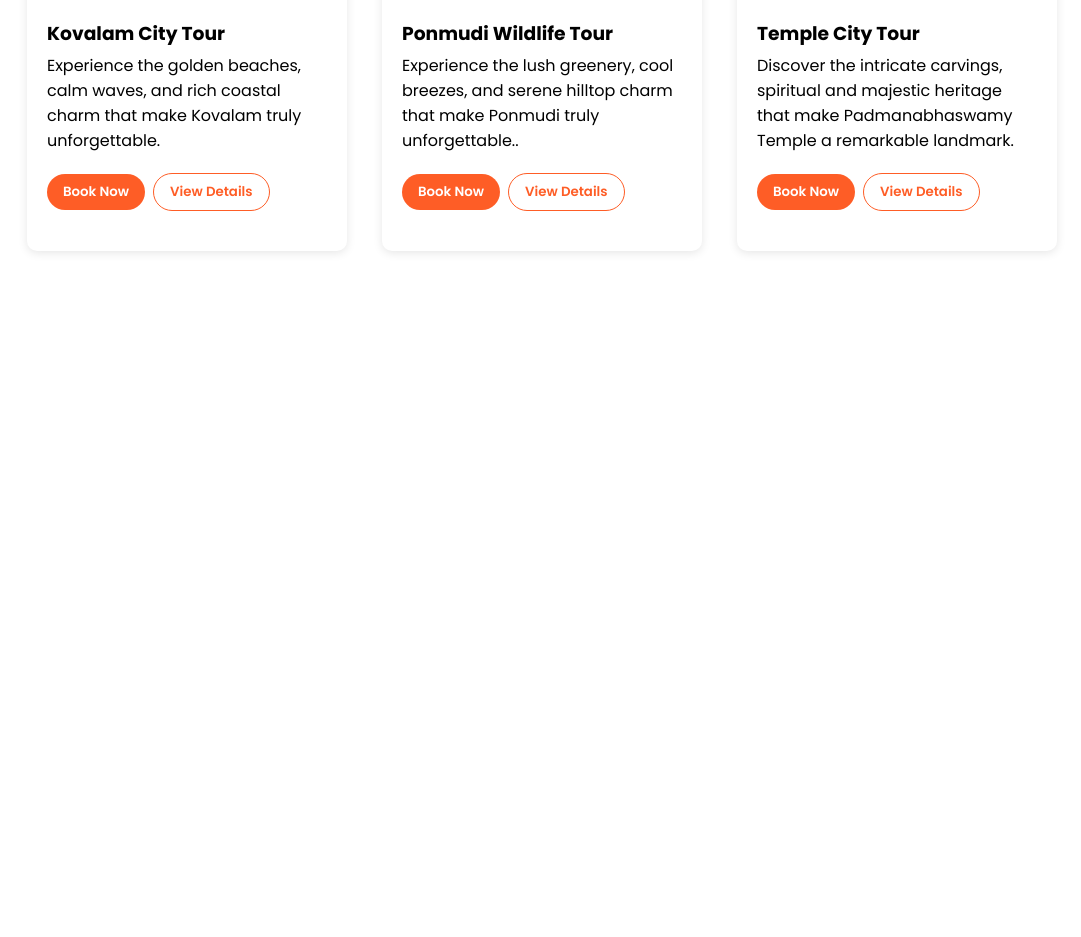
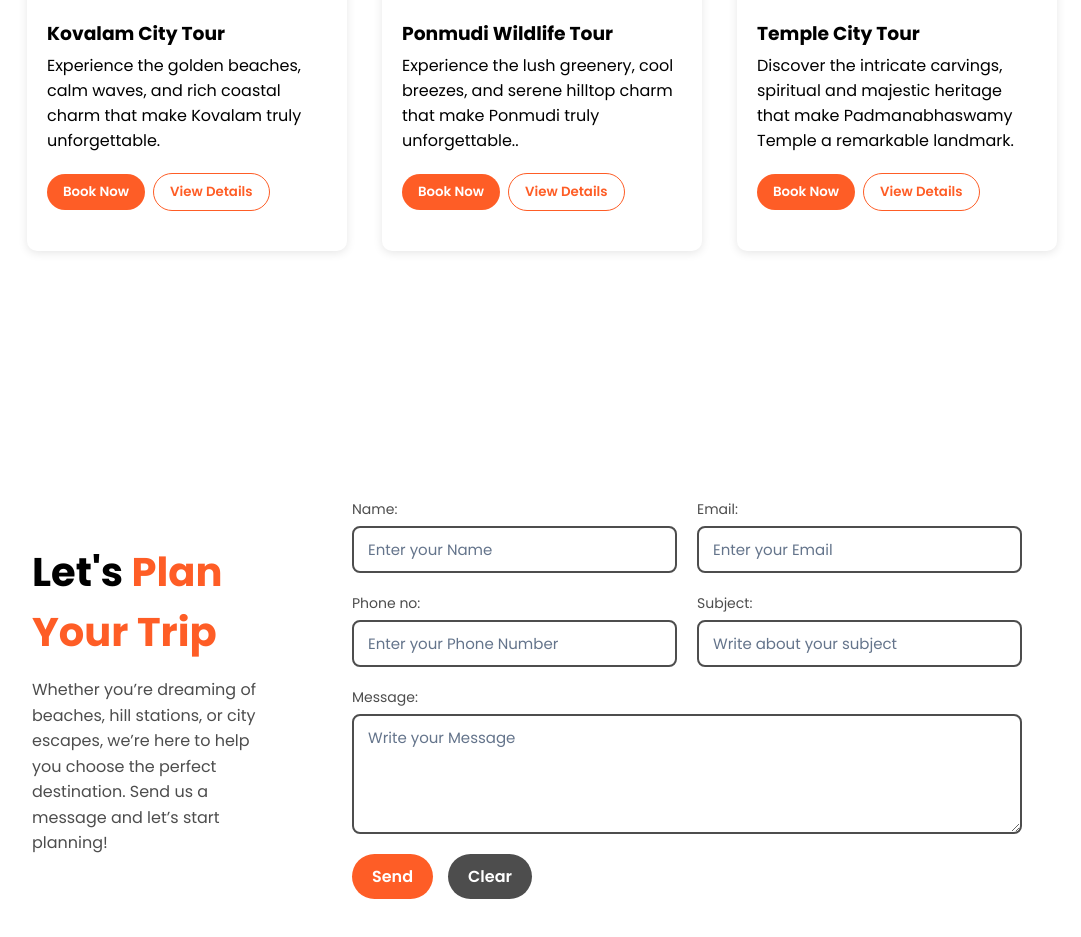
Before and after one commit to Karthik9633/Travel_Webpage, a plain HTML site: page index.html in a window 1280 px wide. Shown: the part 2657-3594 px from the top of the page, without its empty margins (98-1179 px from the left). Before the commit the page ends 2956 px from the top, so only its background shows below. Drawn offline with Linux system fonts and the light colour scheme.

Commit message:
contact section and css where added i am exicted to add a footer section

```diff
--- a/css/style.css
+++ b/css/style.css
@@ -105,7 +105,7 @@ section {
     max-width: 2000px;
     margin: auto;
     position: relative;
-    scroll-margin: 80px;
+    scroll-margin: 55px;
 }
 
 .title span {
@@ -362,3 +362,106 @@ section {
     color: var(--color-primary);
     border: solid 1px var(--color-primary);
 }
+
+/* contact section css code */
+
+#contact {
+    display: flex;
+    justify-content: center;
+    align-items: center;
+    min-height: 100vh;
+    padding: 40px;
+}
+
+.contact-container {
+    display: flex;
+    gap: 60px;
+    max-width: 1100px;
+    width: 100%;
+}
+
+.contact-left {
+    display: flex;
+    flex-direction: column;
+    justify-content: center;
+}
+
+#contact .contact-left h2 {
+    font-size: 40px;
+    font-weight: 700;
+    margin-bottom: 15px;
+}
+
+.contact-left p {
+    font-size: 16px;
+    color: var(--color-gray);
+    line-height: 1.6;
+}
+
+.contact-right {
+    padding: 30px;
+    border-radius: 16px;
+}
+
+form {
+    display: flex;
+    flex-direction: column;
+    gap: 20px;
+}
+
+.row {
+    display: flex;
+    gap: 20px;
+}
+
+.group {
+    display: flex;
+    flex-direction: column;
+}
+
+label {
+    font-size: 14px;
+    color: var(--color-gray);
+    margin-bottom: 6px;
+}
+
+input,
+textarea {
+    background-color: white;
+    border: 2px solid var(--color-gray);
+    color: #000000;
+    padding: 10px 14px;
+    border-radius: 8px;
+    font-size: 15px;
+}
+
+input::placeholder,
+textarea::placeholder {
+    color: #64748b;
+}
+
+input:focus,
+textarea:focus {
+    outline: none;
+    border-color: var(--color-primary);
+}
+
+textarea {
+    min-height: 120px;
+    resize: vertical;
+}
+
+.form-buttons {
+    display: flex;
+    gap: 15px;
+}
+
+.btn {
+    padding: 10px 20px;
+    font-size: 16px;
+}
+
+.contact_btn-2 {
+    background-color: var(--color-gray);
+    color: #fff;
+    font-size: 16px;}
--- a/index.html
+++ b/index.html
@@ -168,6 +168,61 @@
                 </div>
             </div>
         </section>
+        <!--contact section code -->
+        <section id="contact" class="contact-container">
+            <div class="contact-left">
+                <h2 class="contact_title title">
+                    Let's <span>Plan Your Trip</span>
+                </h2>
+                <article>
+                    <p>
+                        Whether you’re dreaming of beaches, hill stations, or city escapes,
+                        we’re here to help you choose the perfect destination.
+                        Send us a message and let’s start planning!
+                    </p>
+                </article>
+            </div>
+            <div class="contact-right">
+                <article>
+                    <form>
+                        <div class="row">
+                            <div class="group"><label for="name">Name:</label>
+                                <input type="text" id="name" name="name" placeholder="Enter your Name" required>
+                            </div>
+                            <div class="group"><label for="email">Email:</label>
+                                <input type="email" id="email" name="email" placeholder="Enter your Email" required>
+                            </div>
+                        </div>
+
+                        <div class="row">
+                            <div class="group"><label for="Phone no">Phone no:</label>
+
+                                <input type="tel" id="Phone no" name="Phone no" placeholder="Enter your Phone Number"
+                                    required>
+                            </div>
+
+                            <div class="group"><label for="subject">Subject:</label>
+
+                                <input type="text" id="subject" name="subject" placeholder="Write about your subject"
+                                    required>
+                            </div>
+                        </div>
+
+
+                        <div class="group"><label for="message">Message:</label>
+
+                            <textarea id="message" name="message" placeholder="Write your Message" rows="4"
+                                required></textarea>
+                        </div>
+
+                        <div class="form-buttons">
+                            <button class="contact_btn-1 btn" type="submit" class="submit">Send</button>
+                            <button class="contact_btn-2 btn" type="reset" class="reset">Clear</button>
+                        </div>
+                    </form>
+                </article>
+            </div>
+        </section>
     </main>
 </body>
 
```
